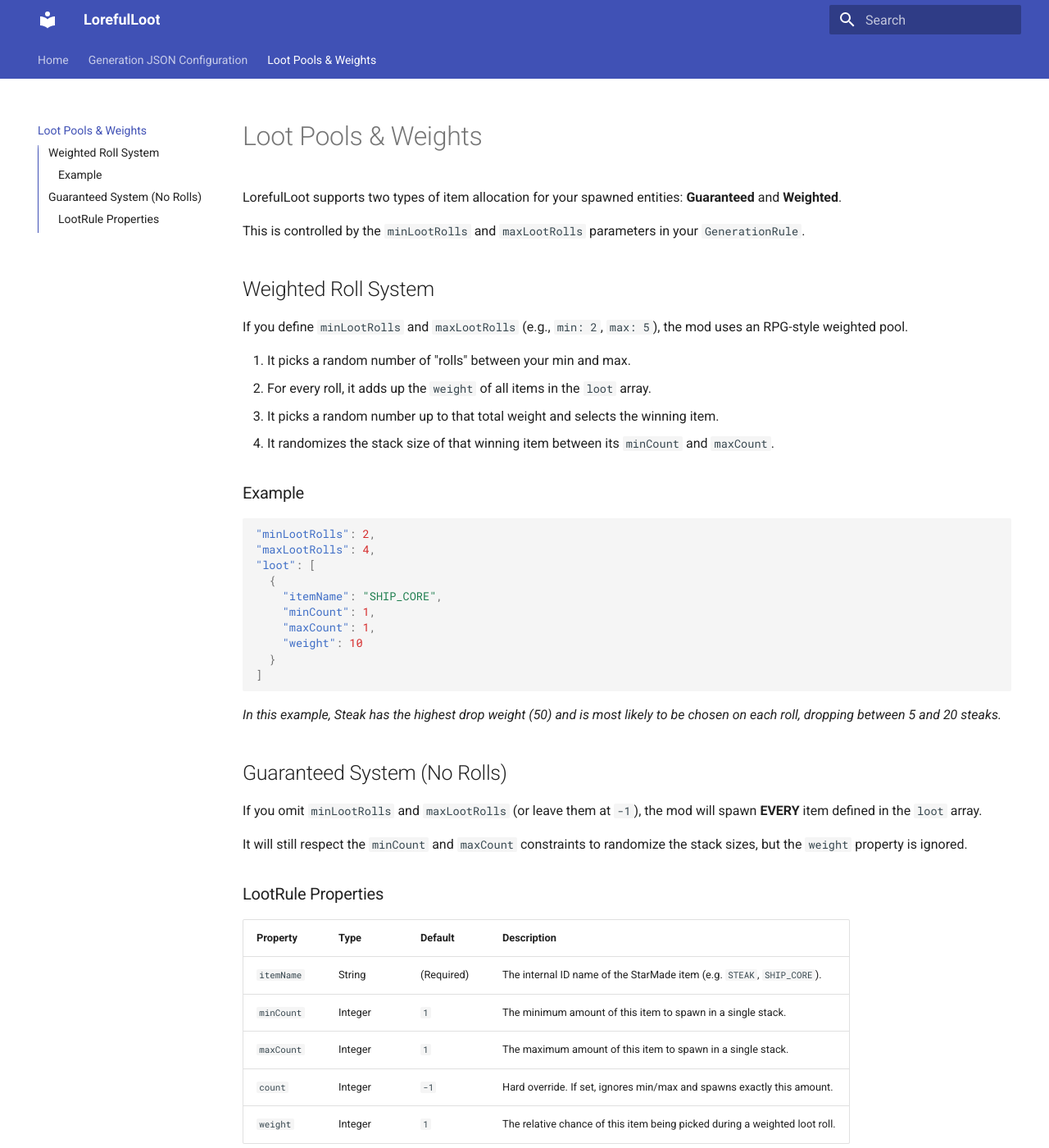
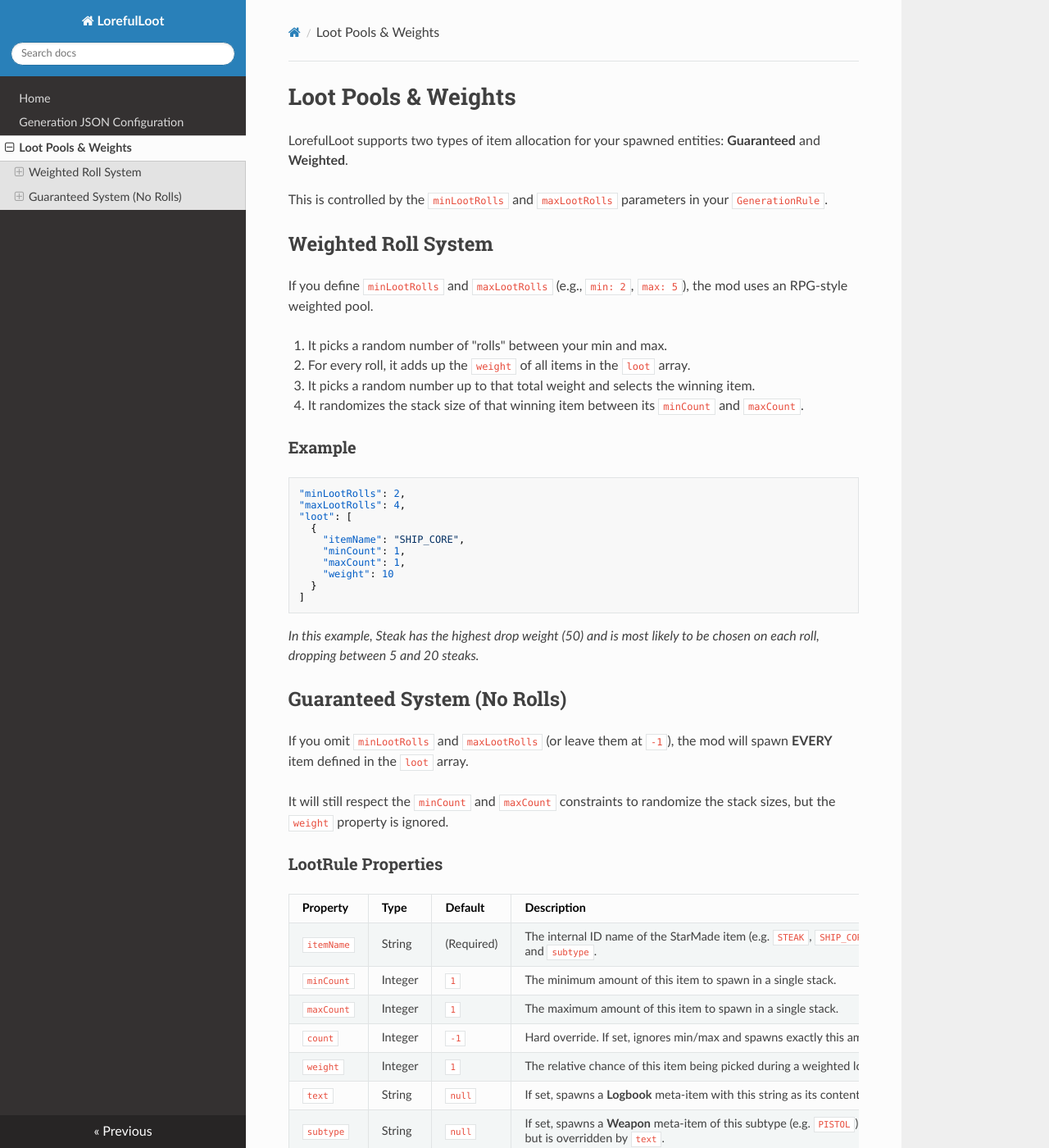
Before and after one commit to garretreichenbach/LorefulLoot, an MkDocs documentation site: the page built from docs/loot_pools.md, in a window 1280 px wide and 1400 px high. Shown: the whole window at 82% size. Built offline with MkDocs 1.6.1, drawn with Linux system fonts in a browser that asks for light colours; nearby versions of some CDN libraries; some of the changed text lies outside the part shown.

Commit message:
Add meta-item loot support and docs updates
Support spawning meta-items (LogBook and Weapon) from loot rules and update docs/config. Added LootRule fields `text` and `subtype` and a helper (buildItemStack) in EntitySpawner to construct LogBook, Weapon, or normal ItemStack based on rule data. Updated loot pool documentation and README to describe the new meta-item options and examples. Adjusted configuration docs to point to the moddata JSON folder, changed mkdocs theme/extensions, and expanded the README. Bumped mod version to 2.0.1 and updated starmade_root in gradle.properties. Also removed an extraneous comment in Weapon.java.

````diff
--- a/docs/loot_pools.md
+++ b/docs/loot_pools.md
@@ -39,8 +39,31 @@
 
 | Property | Type | Default | Description |
 |----------|------|---------|-------------|
-| `itemName` | String | (Required) | The internal ID name of the StarMade item (e.g. `STEAK`, `SHIP_CORE`). |
+| `itemName` | String | (Required) | The internal ID name of the StarMade item (e.g. `STEAK`, `SHIP_CORE`). Ignored for logbooks and weapons — see `text` and `subtype`. |
 | `minCount` | Integer | `1` | The minimum amount of this item to spawn in a single stack. |
 | `maxCount` | Integer | `1` | The maximum amount of this item to spawn in a single stack. |
 | `count` | Integer | `-1` | Hard override. If set, ignores min/max and spawns exactly this amount. |
 | `weight` | Integer | `1` | The relative chance of this item being picked during a weighted loot roll. |
+| `text` | String | `null` | If set, spawns a **Logbook** meta-item with this string as its contents. Overrides `itemName`. |
+| `subtype` | String | `null` | If set, spawns a **Weapon** meta-item of this subtype (e.g. `PISTOL`). Overrides `itemName`. Takes precedence over `itemName` but is overridden by `text`. |
+
+### Meta-Item Examples
+
+**Logbook** — spawns a readable logbook with custom lore text:
+
+```json
+{
+  "text": "Day 47. The engines are dead and we're drifting. If anyone finds this...",
+  "weight": 5
+}
+```
+
+**Weapon** — spawns a weapon of the specified subtype:
+
+```json
+{
+  "subtype": "PISTOL",
+  "count": 1,
+  "weight": 8
+}
+```
--- a/mkdocs.yml
+++ b/mkdocs.yml
@@ -1,13 +1,7 @@
 site_name: LorefulLoot
 site_description: A Lore and Salvage Expansion Mod for StarMade
 theme:
-  name: material
-  features:
-    - navigation.tabs
-    - navigation.sections
-    - toc.integrate
-    - search.suggest
-    - search.highlight
+  name: readthedocs
 
 nav:
   - Home: index.md
@@ -16,10 +10,6 @@
 
 markdown_extensions:
   - admonition
-  - pymdownx.details
-  - pymdownx.superfences
-  - pymdownx.highlight:
-      anchor_linenums: true
-  - pymdownx.inlinehilite
-  - pymdownx.tabbed:
-      alternate_style: true
+  - toc:
+      permalink: true
+  - fenced_code
````
Also changed, not shown: README.md (+102 -0 lines), docs/configuration.md (+1 -1 lines), 5 other files.
